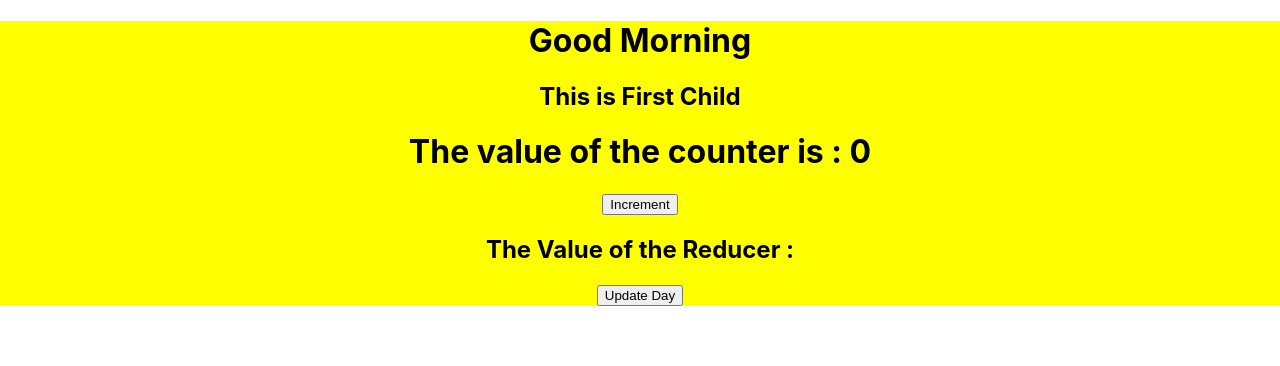
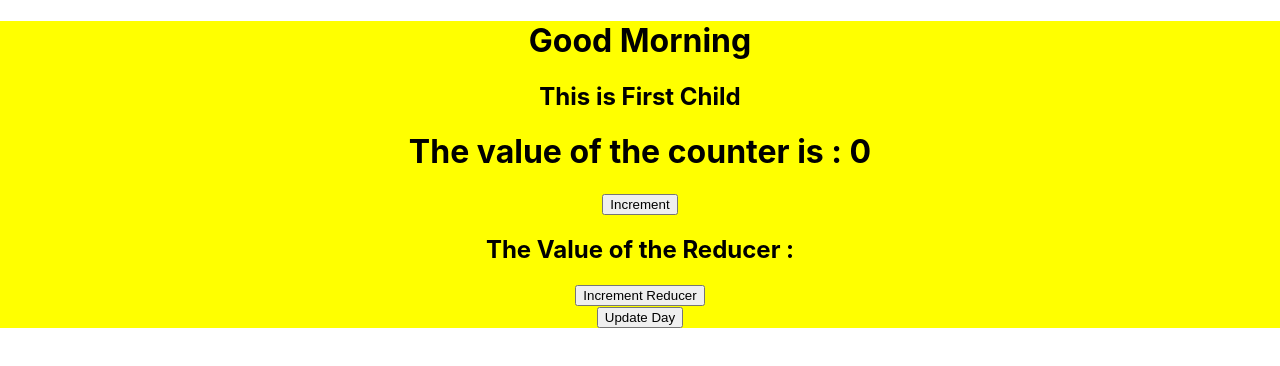
Before and after one commit to asad149/React-ContextApi, a React (Create React App) app: page / in a window 1280 px wide. Shown: the top 366 px of the page. Built offline with nearby package versions, Linux system fonts and the light colour scheme.

Commit message:
Update Child2.js

```diff
--- a/src/Child2.js
+++ b/src/Child2.js
@@ -2,11 +2,13 @@ import React, { useReducer } from "react";
 import CounterReducer from "./CounterReducer";
 
 const Child2 = () => {
-  let [state, dispatch] = useReducer(10);
+  let [state, dispatch] = useReducer(CounterReducer(10));
 
   return (
     <div>
       <h2>The Value of the Reducer : {state}</h2>
+
+      <button onClick={() => dispatch("INCREMENT")}>Increment Reducer</button>
     </div>
   );
 };
```
